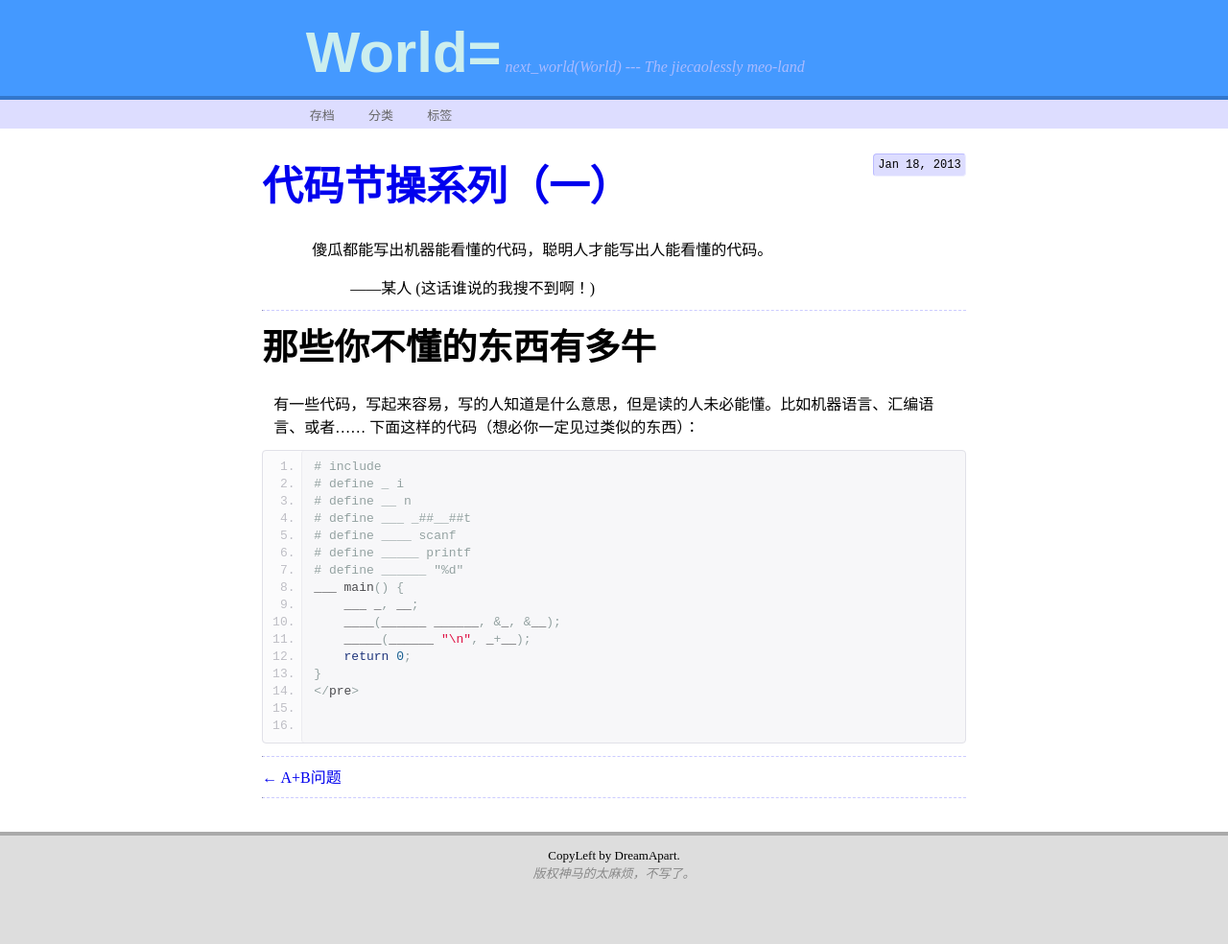
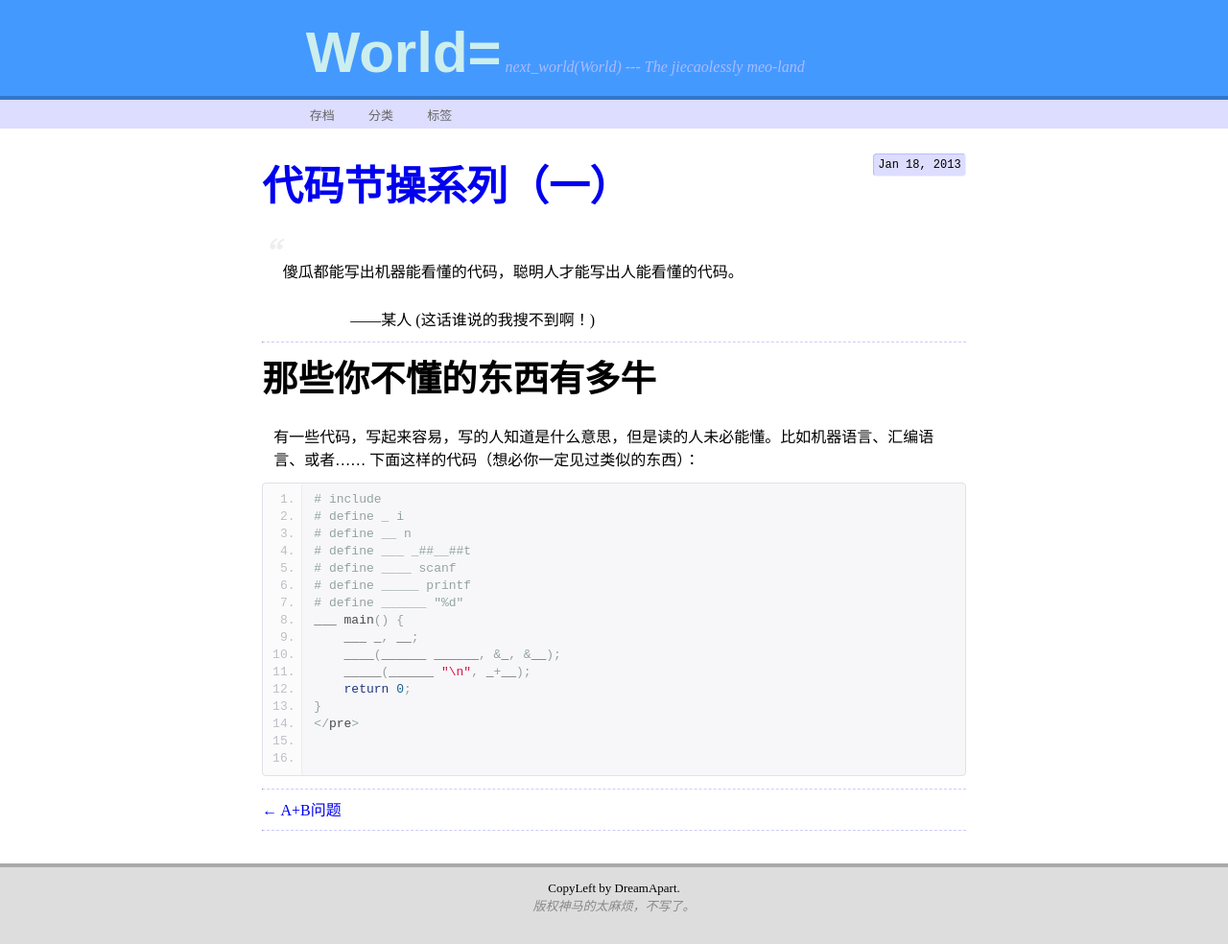
Before and after one commit to RnMss/rnmss.github.com, a Jekyll site: the page built from _posts/2013-01-18-code-jiecao-1.md, in a window 1280 px wide and 984 px high. Shown: the whole window at 96% size. Built offline with Jekyll 4.4.1, drawn with Linux system fonts in a browser that asks for light colours; Markdown is read by kramdown in place of the engine named in the settings; comment, search, counter and statistics services are not loaded.

Commit message:
blockquote quote.gif

```diff
--- a/assets/css/fhy.css
+++ b/assets/css/fhy.css
@@ -205,3 +205,11 @@ hr {
     border-bottom: none;
     border-color: #CCF;
 }
+
+blockquote {
+    margin: 10pt 5pt 0pt 5pt;
+    padding: 8pt 2pt 2pt 2pt;
+    background-repeat:no-repeat;
+    background-position: 0 0;
+    background-image: url(/images/quote.gif);
+}
```
Also changed, not shown: images/quote.gif (added).
